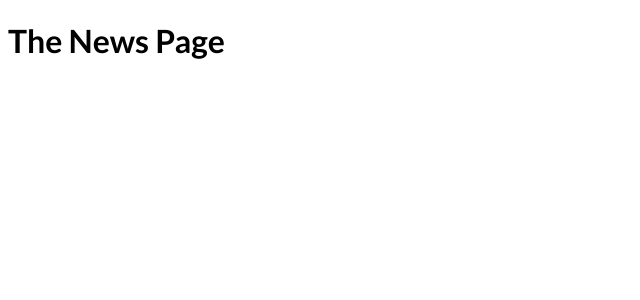
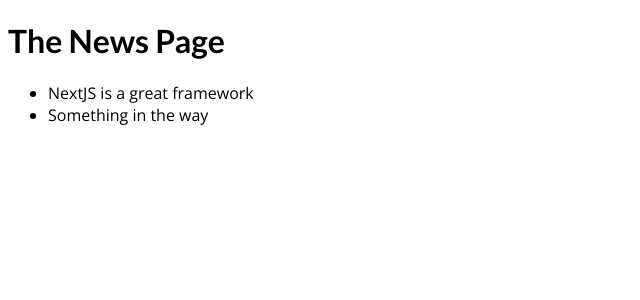
Before and after one commit to KennedyMungai/nextjs-intro, a Next.js app: page /news in a window 1280 px wide. Shown: the top 300 px of the page, without its empty margins (0-640 px from the left). Built offline with nearby package versions, Linux system fonts and the light colour scheme.

Commit message:
Added an unordered list with two list items to the index js page

```diff
--- a/pages/news/index.js
+++ b/pages/news/index.js
@@ -1,6 +1,12 @@
 const newsPage = () =>
 {
-  return <h1>The News Page</h1>;
+  return <>
+    <h1>The News Page</h1>
+    <ul>
+      <li>NextJS is a great framework</li>
+      <li>Something in the way</li>
+    </ul>
+  </>
 };
 
 export default newsPage;
```
